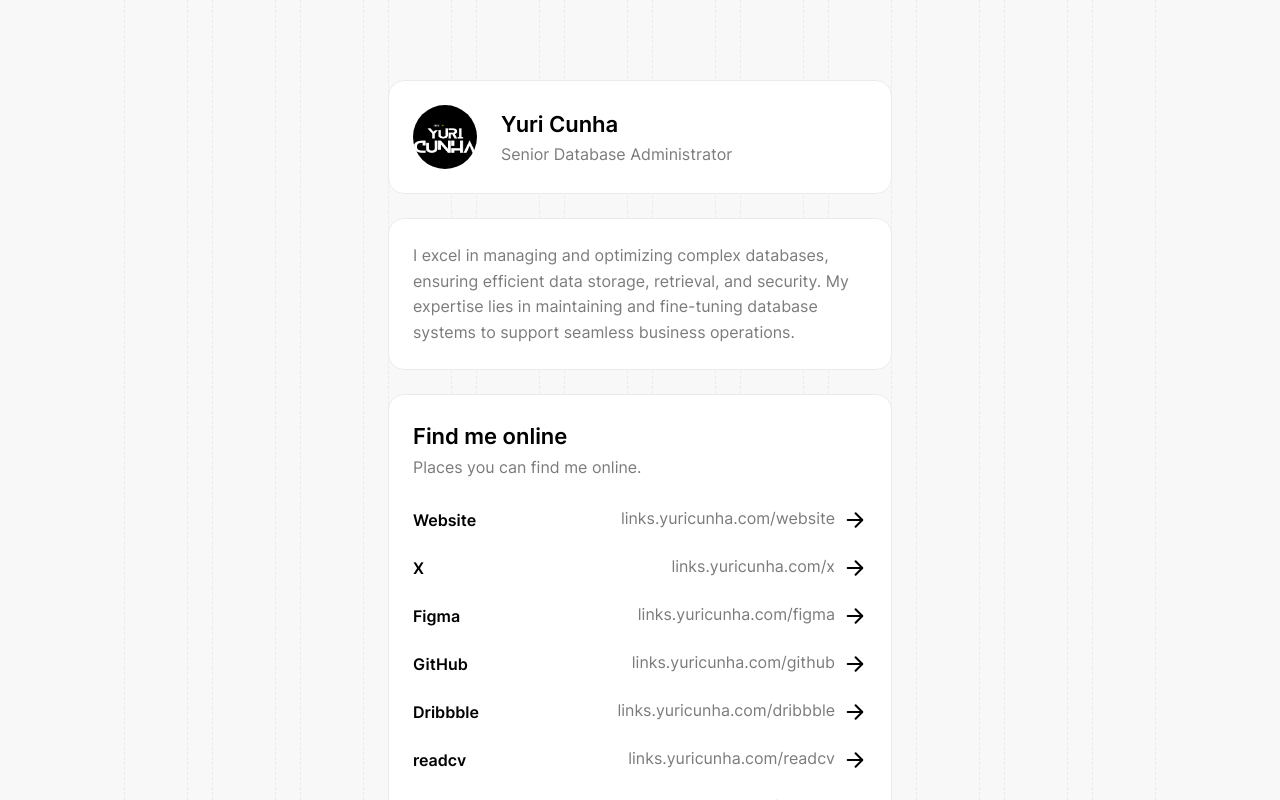
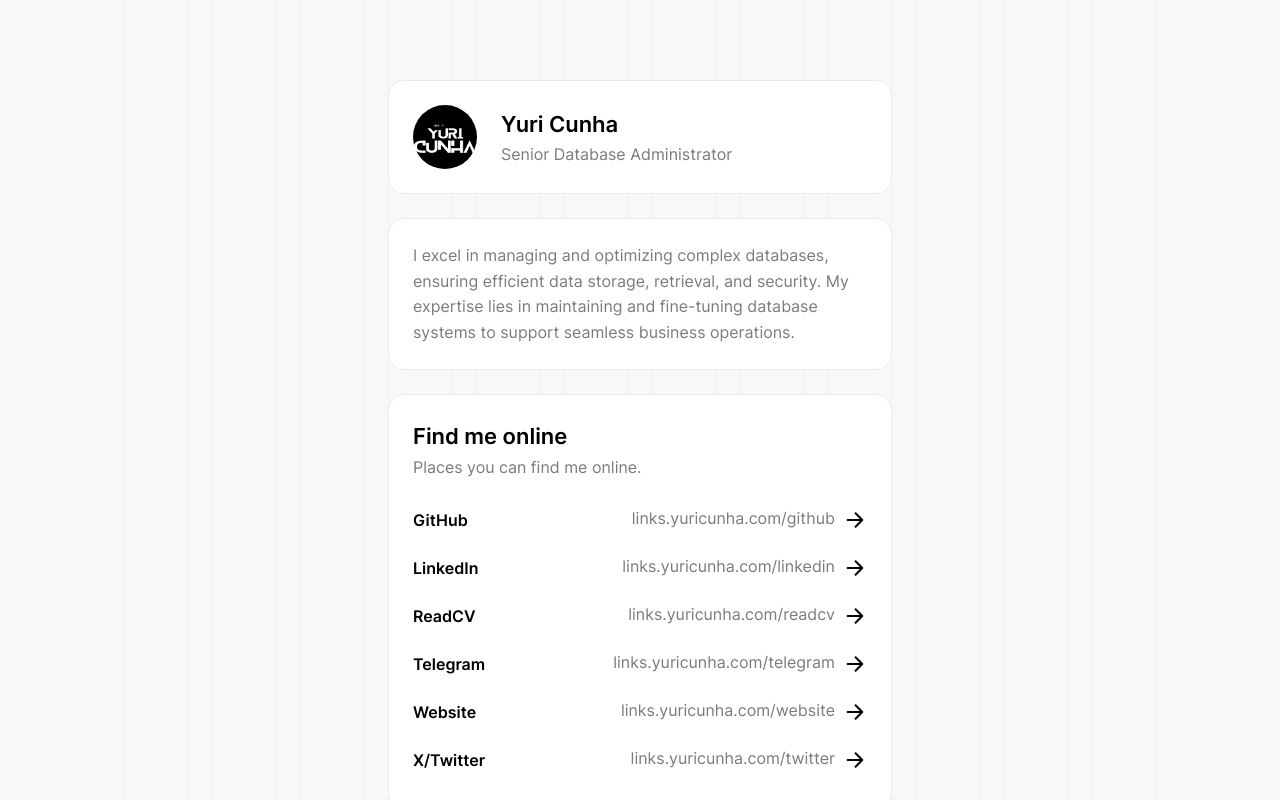
Before and after one commit to isyuricunha/links, a Next.js app: page / in a window 1280 px wide. Shown: the top 800 px of the page. Built offline with nearby package versions, Linux system fonts and the light colour scheme.

Commit message:
updating links and put order by

```diff
--- a/src/pages/index.js
+++ b/src/pages/index.js
@@ -8,39 +8,35 @@ import Icon from "@/components/Icon";
 
 const links = [
   {
+    name: "GitHub",
+    link: "links.yuricunha.com/github",
+    url: "https://github.com/isyuricunha",
+  },
+  {
+    name: "LinkedIn",
+    link: "links.yuricunha.com/linkedin",
+    url: "https://www.linkedin.com/in/isyuricunha/",
+  },
+  {
+    name: "ReadCV",
+    link: "links.yuricunha.com/readcv",
+    url: "https://read.cv/isyuricunha",
+  },
+  {
+    name: "Telegram",
+    link: "links.yuricunha.com/telegram",
+    url: "https://t.me/isyuricunha",
+  },
+  {
     name: "Website",
     link: "links.yuricunha.com/website",
     url: "https://yuricunha.com/",
   },
   {
-    name: "X",
+    name: "X/Twitter",
     link: "links.yuricunha.com/x",
-    url: "https://x.com/isyuricunha",
-  },
-  {
-    name: "Figma",
-    link: "links.yuricunha.com/figma",
-    url: "https://www.figma.com/@isyuricunha",
-  },
-  {
-    name: "GitHub",
-    link: "links.yuricunha.com/github",
-    url: "https://github.com/isyuricunha",
-  },
-  {
-    name: "Dribbble",
-    link: "links.yuricunha.com/dribbble",
-    url: "https://dribbble.com/isyuricunha",
-  },
-  {
-    name: "readcv",
-    link: "links.yuricunha.com/readcv",
-    url: "https://read.cv/isyuricunha",
-  },
-  {
-    name: "LinkedIn",
-    link: "links.yuricunha.com/linkedin",
-    url: "https://www.linkedin.com/in/isyuricunha/",
+    link: "links.yuricunha.com/twitter",
+    url: "https://twitter.com/isyuricunha",
   },
 ];
 
```
Also changed, not shown: src/pages/404.js (+23 -27 lines).
